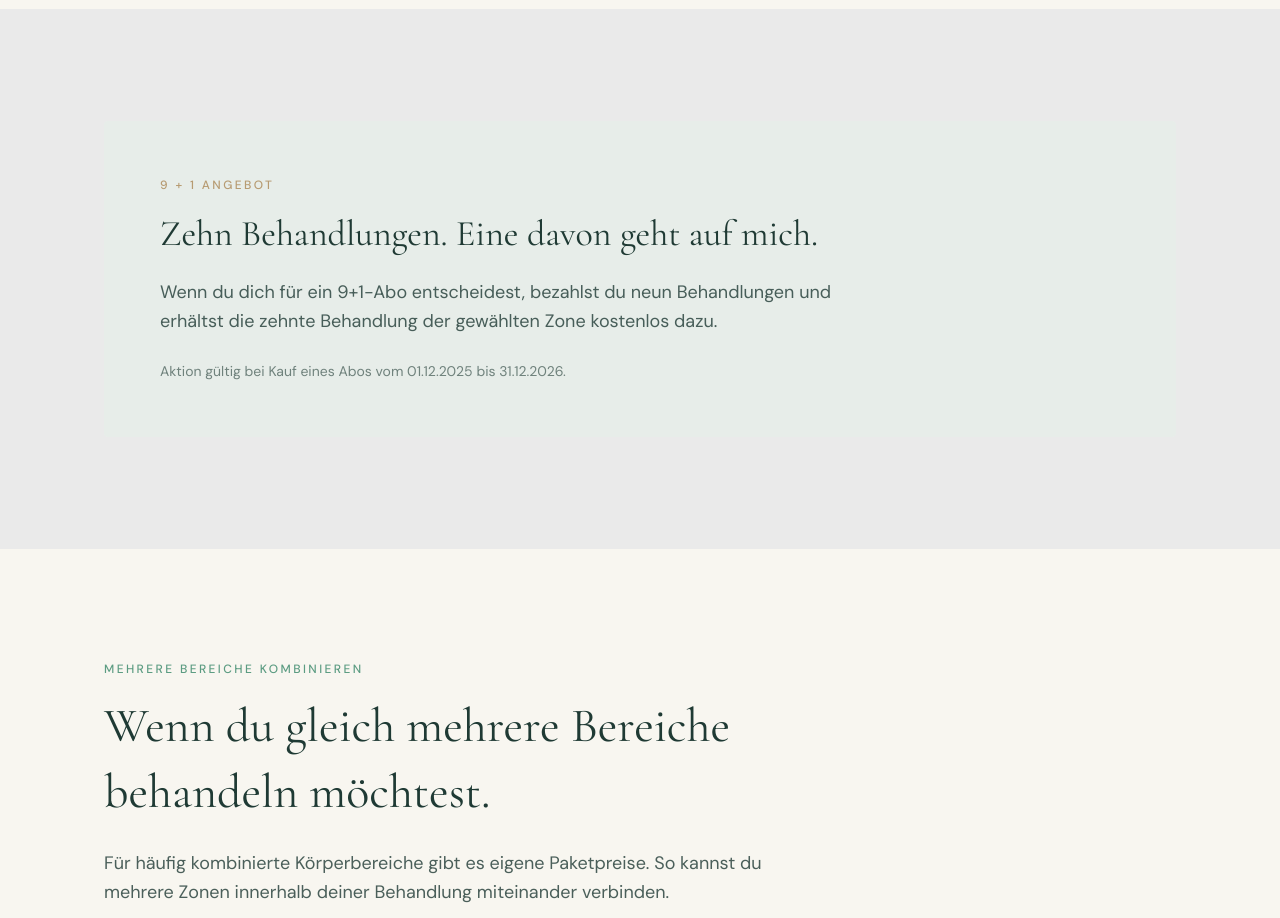
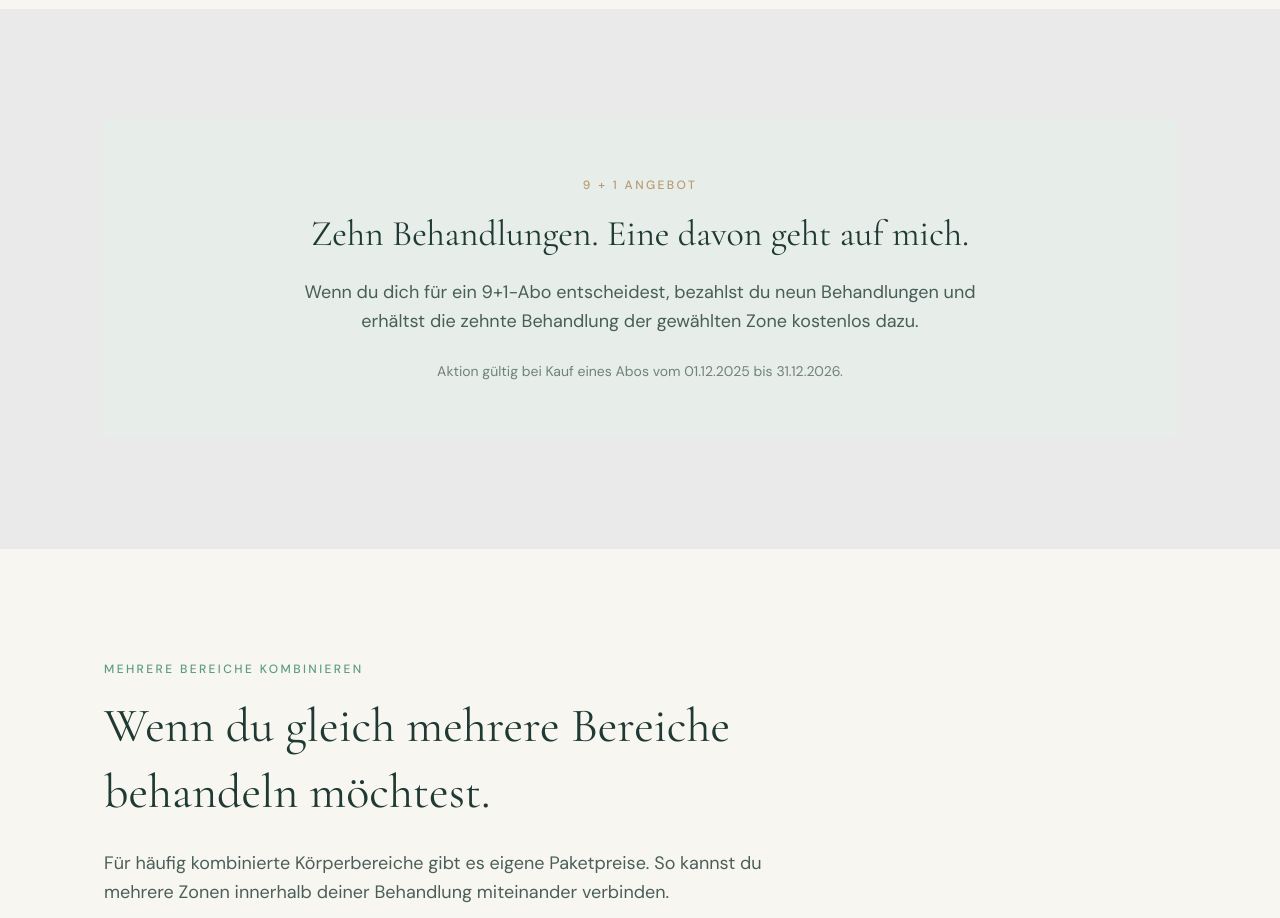
Before and after one commit to Javera-Studio/koerpergfueh, a Next.js app: page /haarentfernung in a window 1280 px wide. Shown: the part 5300-6218 px from the top of the page. Built offline with nearby package versions, Linux system fonts and the light colour scheme; a web font is replaced by a local one.

Commit message:
Haarentfernung: 9+1-Angebot-Section zentriert

```diff
--- a/src/components/haarentfernung/NinePlusOne.tsx
+++ b/src/components/haarentfernung/NinePlusOne.tsx
@@ -4,7 +4,7 @@ export function HaarentfernungNinePlusOne() {
   return (
     <section className="bg-mist py-20 lg:py-28">
       <div className="mx-auto max-w-6xl px-6 lg:px-10">
-        <div className="rounded-sm bg-mint-pale/60 p-10 lg:p-14">
+        <div className="flex flex-col items-center rounded-sm bg-mint-pale/60 p-10 text-center lg:p-14">
           <p className="font-sans text-xs font-medium tracking-[0.2em] text-gold">
             9 + 1 ANGEBOT
           </p>
```
